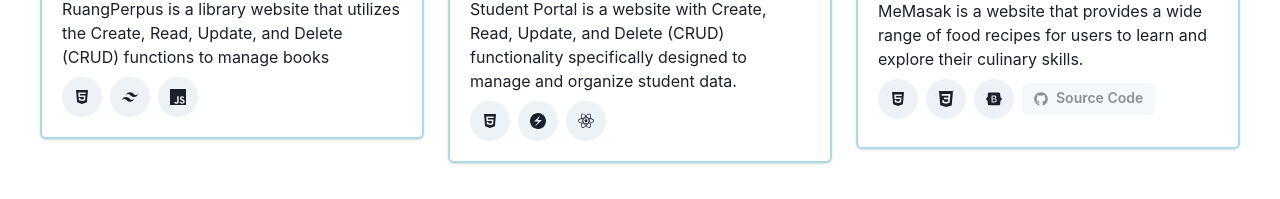
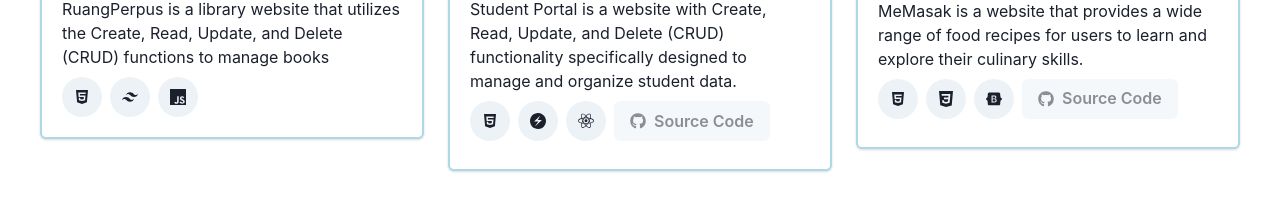
Before and after one commit to aqshalprawira/aqshal-website, a React (Create React App) app: page / in a window 1280 px wide. Shown: the part 888-1087 px from the top of the page. Built offline with nearby package versions, Linux system fonts and the light colour scheme.

Commit message:
add student portal link project

```diff
--- a/src/App.js
+++ b/src/App.js
@@ -359,18 +359,42 @@ function App() {
                   and organize student data.
                 </Text>
               </Stack>
-              <Box mt={2}>
-                <IconButton icon={<FaHtml5 />} isRound="true"></IconButton>
+              <Box mt={2} onClick={(e) => {
+              e.preventDefault();
+              window.open("https://final-project-2e2c0.firebaseapp.com/", "_blank");
+            }}>
+                <IconButton icon={<FaHtml5 />} isRound="true" mb={2}></IconButton>
                 <IconButton
                   icon={<SiChakraui />}
                   isRound="true"
                   ml={2}
+                  mb={2}
                 ></IconButton>
                 <IconButton
                   icon={<GrReactjs />}
                   isRound="true"
                   ml={2}
+                  mb={2}
+                  mr={2}
                 ></IconButton>
+                     <Button
+          leftIcon={<FaGithub />}
+          _hover={{
+            transform: "scale(1.2)",
+            opacity: 1,
+            color: isDark ? "cyan" : "darkblue",
+          }}
+
+          mb={2}
+          opacity={0.5}
+          size={["sm", "md"]}
+          onClick={(e) => {
+            e.preventDefault();
+              window.open("https://github.com/aqshalprawira/student-portal", "_blank");
+          }}
+        >
+          Source Code
+        </Button>
               </Box>
             </CardBody>
           </Card>
@@ -420,7 +444,7 @@ function App() {
 
           mb={2}
           opacity={0.5}
-          size={["sm", "sm"]}
+          size={["sm", "md"]}
           onClick={(e) => {
             e.preventDefault();
               window.open("https://github.com/aqshalprawira/MeMasak", "_blank");
```
